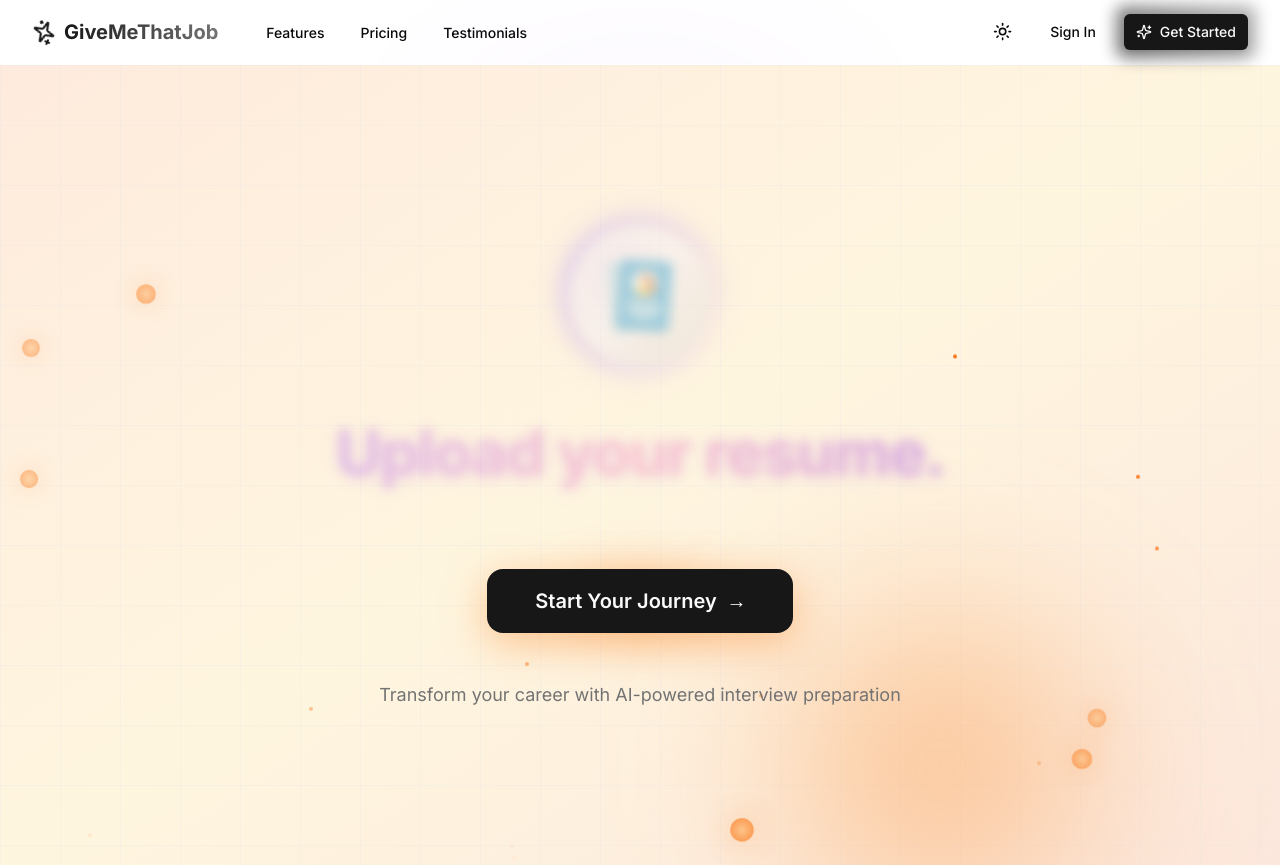
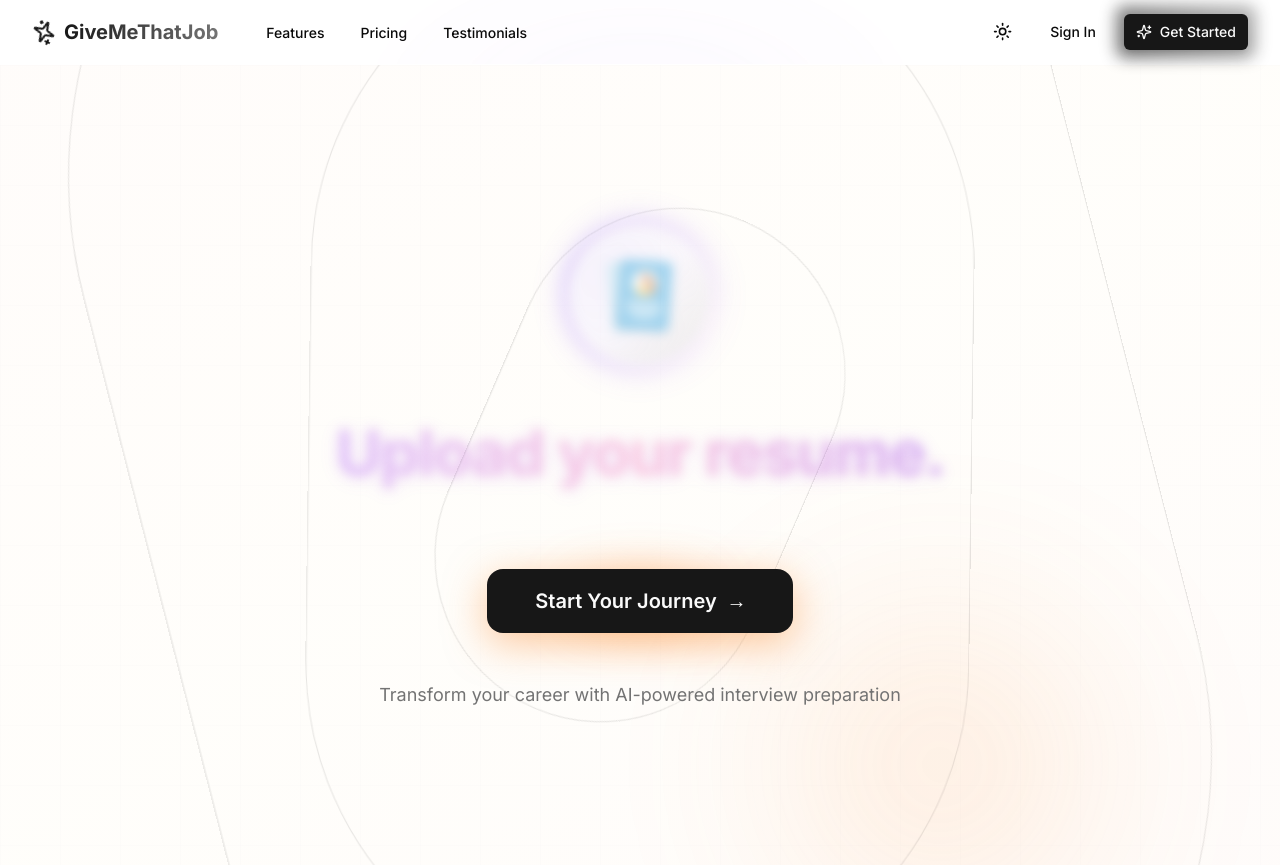
Before and after one commit to jolehuit/givemethatjob, a Next.js app: page / in a window 1280 px wide. Shown: the top 865 px of the page. Built offline with nearby package versions, Linux system fonts and the light colour scheme.

Commit message:
Updated hero.tsx

```diff
--- a/components/landing/hero.tsx
+++ b/components/landing/hero.tsx
@@ -111,91 +111,80 @@ export function Hero() {
       <div className="absolute inset-0">
         {/* Gradient overlay */}
         <motion.div
-          className={`absolute inset-0 bg-gradient-to-br ${steps[currentStep].color} opacity-10`}
+          className={`absolute inset-0 bg-gradient-to-br ${steps[currentStep].color}`}
           animate={{
-            opacity: [0.05, 0.15, 0.05],
+            opacity: [0.02, 0.05, 0.02],
           }}
           transition={{
-            duration: 4,
+            duration: 6,
             repeat: Infinity,
             ease: "easeInOut"
           }}
         />
 
         {/* Grid pattern */}
-        <div className="absolute inset-0 bg-[linear-gradient(to_right,hsl(var(--border)/0.3)_1px,transparent_1px),linear-gradient(to_bottom,hsl(var(--border)/0.3)_1px,transparent_1px)] bg-[size:60px_60px]" />
+        <div className="absolute inset-0">
+          <motion.div
+            className="absolute inset-0 bg-[linear-gradient(to_right,hsl(var(--border)/0.2)_1px,transparent_1px),linear-gradient(to_bottom,hsl(var(--border)/0.2)_1px,transparent_1px)] bg-[size:60px_60px]"
+            animate={{
+              opacity: [0.3, 0.4, 0.3]
+            }}
+            transition={{
+              duration: 8,
+              repeat: Infinity,
+              ease: "easeInOut"
+            }}
+          />
+        </div>
 
         {/* Spotlight */}
         <motion.div
           className="absolute top-1/2 left-1/2 -translate-x-1/2 -translate-y-1/2 w-[600px] h-[600px] max-w-[90vw] max-h-[90vh]"
           style={{
             background: `radial-gradient(circle, ${steps[currentStep].glowColor} 0%, transparent 50%)`,
-            filter: "blur(60px)",
+            filter: "blur(80px)",
           }}
           animate={{
-            scale: [1, 1.1, 1],
+            scale: [1, 1.2, 1],
+            opacity: [0.3, 0.5, 0.3],
           }}
           transition={{
-            duration: 4,
+            duration: 8,
             repeat: Infinity,
             ease: "easeInOut"
           }}
         />
-      </div>
 
-      {/* Particle System */}
-      {showParticles && (
-        <div className="absolute inset-0 overflow-hidden pointer-events-none">
-          {/* Floating orbs */}
-          {Array.from({ length: 6 }).map((_, i) => (
+        {/* Animated gradient rings */}
+        <div className="absolute inset-0 overflow-hidden">
+          {Array.from({ length: 3 }).map((_, i) => (
             <motion.div
-              key={`orb-${i}`}
-              className="absolute w-3 h-3 sm:w-4 sm:h-4 rounded-full"
+              key={`ring-${i}`}
+              className="absolute top-1/2 left-1/2 rounded-full border border-primary/10"
               style={{
-                background: `radial-gradient(circle, ${steps[currentStep].lightColor}, ${steps[currentStep].particleColor})`,
-                boxShadow: `0 0 20px ${steps[currentStep].glowColor}`,
-                left: `${Math.random() * 100}%`,
-                top: `${Math.random() * 100}%`,
+                width: `${(i + 1) * 40}%`,
+                height: `${(i + 1) * 40}%`,
+                x: "-50%",
+                y: "-50%",
               }}
               animate={{
-                x: [0, Math.random() * 100 - 50, 0],
-                y: [0, Math.random() * 100 - 50, 0],
-                scale: [1, 1.5, 1],
-                opacity: [0.4, 0.8, 0.4],
+                rotate: [0, 360],
+                scale: [1, 1.1, 1],
               }}
               transition={{
-                duration: Math.random() * 10 + 10,
+                duration: 20 + i * 5,
                 repeat: Infinity,
-                ease: "easeInOut",
-                delay: Math.random() * 5,
-              }}
-            />
-          ))}
-
-          {/* Rising particles */}
-          {Array.from({ length: 20 }).map((_, i) => (
-            <motion.div
-              key={`particle-${i}`}
-              className="absolute w-1 h-1 rounded-full"
-              style={{
-                background: steps[currentStep].particleColor,
-                left: `${Math.random() * 100}%`,
-                bottom: `-10px`,
-              }}
-              animate={{
-                y: [0, -800],
-                opacity: [0, 1, 0],
-              }}
-              transition={{
-                duration: Math.random() * 10 + 10,
-                repeat: Infinity,
-                delay: Math.random() * 10,
-                ease: "easeOut"
+                ease: "linear",
+                scale: {
+                  duration: 8,
+                  repeat: Infinity,
+                  ease: "easeInOut",
+                }
               }}
             />
           ))}
         </div>
-      )}
+      </div>
 
       <div className="container relative z-10 px-4 mx-auto py-12 sm:py-16">
         <motion.div
```
